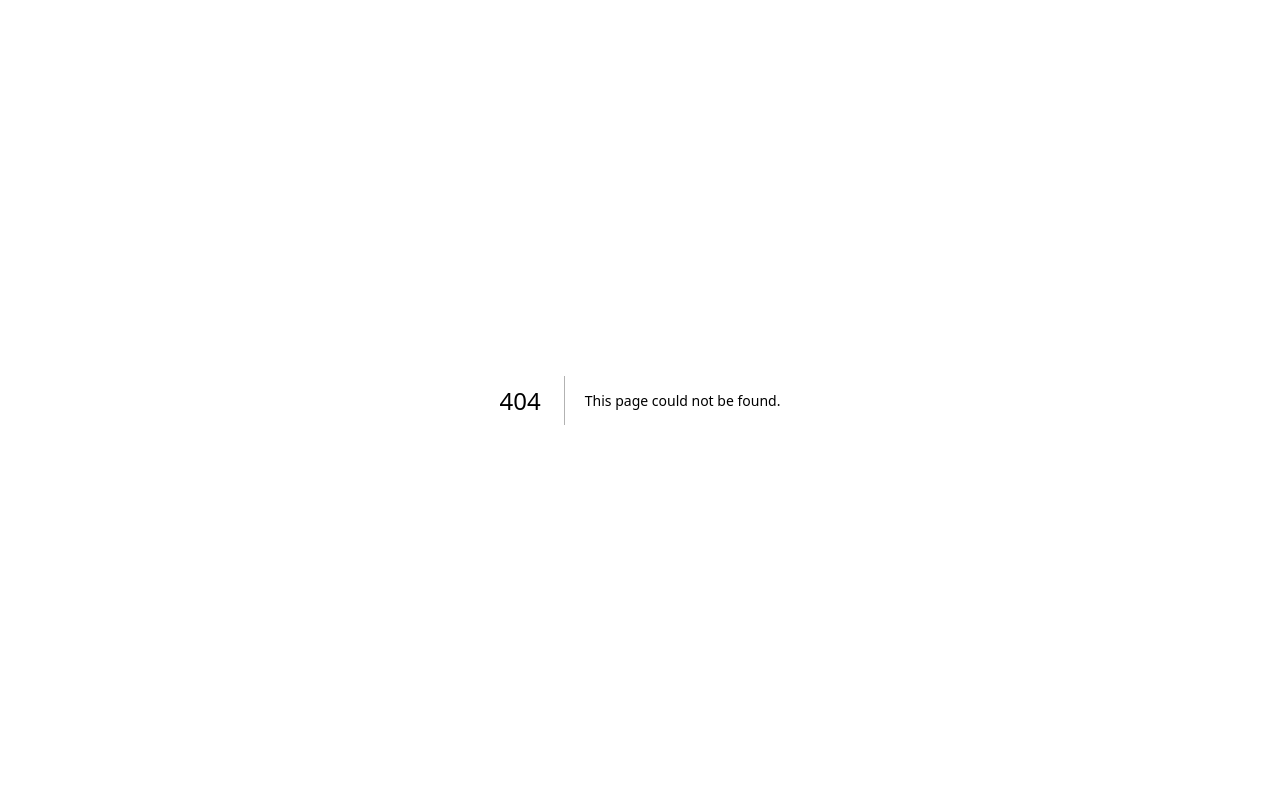
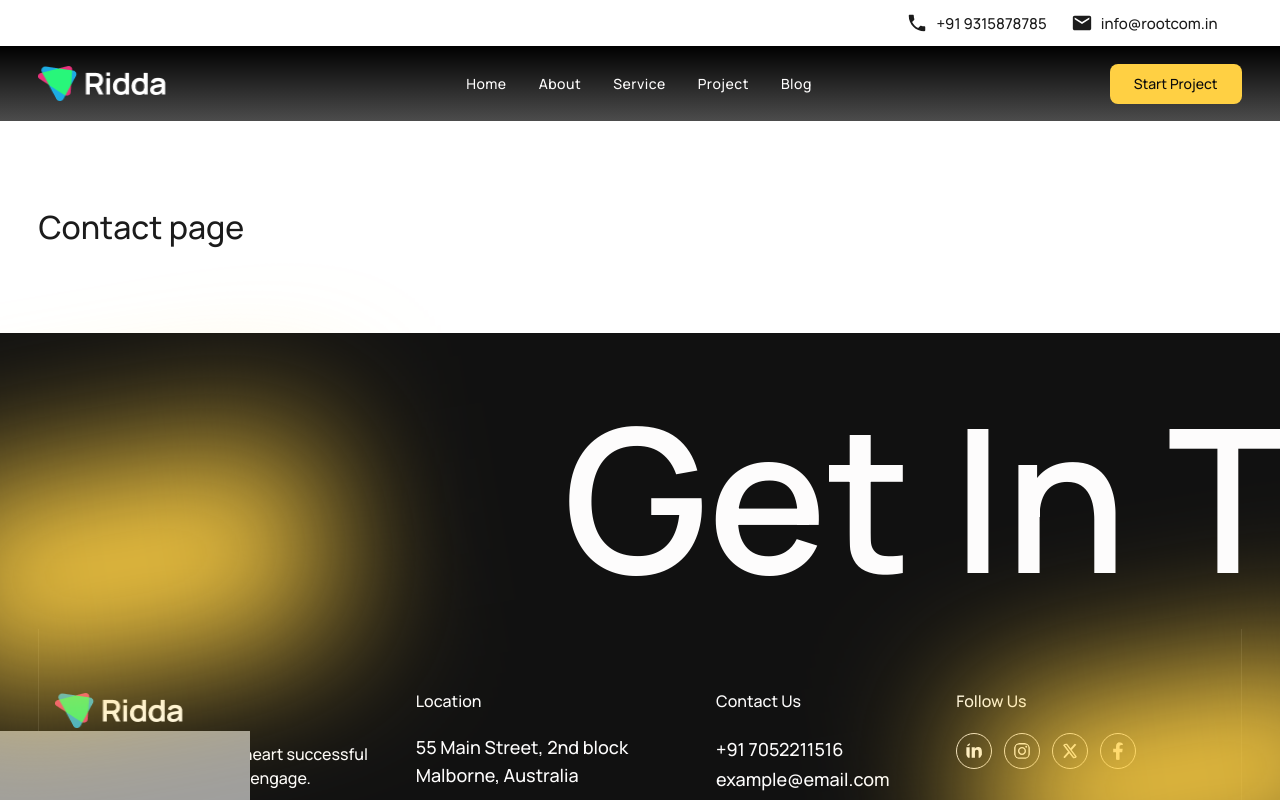
Before and after one commit to Shiv1516/easypasy, a Next.js app: page /contact in a window 1280 px wide. Before the commit this address had no page. Shown: the top 800 px of the page. Built offline with nearby package versions, Linux system fonts and the light colour scheme; grey boxes are pictures that could not be loaded.

Commit message:
all changes done

```diff
--- a/src/app/Component/Contact.js
+++ b/src/app/Component/Contact.js
@@ -13,7 +13,7 @@ export default function Contact() {
         </p>
         <div className="contect-button dib">
           <Link
-            href="#"
+            href="/contact"
             className="contact-btn h40 fw5 plr24 bg2 v-center fc2 br8"
           >
             Get Started
--- /dev/null
+++ b/src/app/contact/page.js
@@ -0,0 +1,16 @@
+import React from "react";
+import Header from "../Component/Header";
+import Footer from "../Component/Footer";
+
+function Contact() {
+  return (
+    <div>
+      <Header />
+      <div className="component-container ptb90 wrapper">
+        <h2 className="fs32 fw5">Contact page </h2>
+      </div>
+      <Footer />
+    </div>
+  );
+}
+export default Contact;
--- a/src/app/globals.css
+++ b/src/app/globals.css
@@ -1053,6 +1053,9 @@ table {
 .hero-icons-client {
   top: -10%;
 }
+.clients-details {
+  margin-top: -15%;
+}
 
 /* About-us  */
 .about-detail-box {
@@ -1088,6 +1091,22 @@ table {
 }
 .services-items:hover .service-icon {
   transform: rotate(110deg);
+}
+
+.service-image-wrapper {
+  position: absolute;
+  right: 10%;
+  opacity: 0;
+  transform: translateX(50px) scale(0.8) rotate(-180deg);
+  rotate: -30deg;
+  transition:
+    transform 0.3s ease-out,
+    opacity 0.3s ease-out;
+}
+
+.services-items:hover .service-image-wrapper {
+  opacity: 1;
+  transform: translateX(0) scale(1);
 }
 
 /* Blogs */
@@ -1143,6 +1162,18 @@ table {
 }
 .hiw-card-container:hover .circle:before {
   background: #000;
+}
+
+/* Populer work */
+.popular-word-cards:hover .populer-work-img {
+  transform: scale(1.02);
+}
+
+/* testimonial */
+.slider-container {
+  width: 100%;
+  margin: 0 auto;
+  padding: 20px 0;
 }
 
 /* contact section  */
@@ -1202,45 +1233,9 @@ table {
 
 @keyframes rotated_circle_reverse {
   0% {
-    transform: rotate(0deg); /* Start at 0 degrees */
+    transform: rotate(0deg);
   }
   100% {
-    transform: rotate(360deg); /* Rotate to 360 degrees */
+    transform: rotate(360deg);
   }
 }
-
-.clients-details {
-  margin-top: -15%;
-}
-
-.service-image-wrapper {
-  position: absolute;
-  right: 10%;
-  opacity: 0;
-  transform: translateX(50px) scale(0.8) rotate(-180deg);
-  rotate: -30deg;
-  transition:
-    transform 0.3s ease-out,
-    opacity 0.3s ease-out;
-}
-
-.services-items:hover .service-image-wrapper {
-  opacity: 1;
-  transform: translateX(0) scale(1);
-}
-
-.popular-word-cards:hover .populer-work-img {
-  transform: scale(1.02);
-}
-
-.slider-container {
-  width: 100%;
-  margin: 0 auto;
-  padding: 20px 0;
-}
-
-/* .slider-item {
-  display: flex;
-  justify-content: center;
-  align-items: center;
-} */
```
Also changed, not shown: src/app/Component/Testmonial.js (+8 -8 lines).
